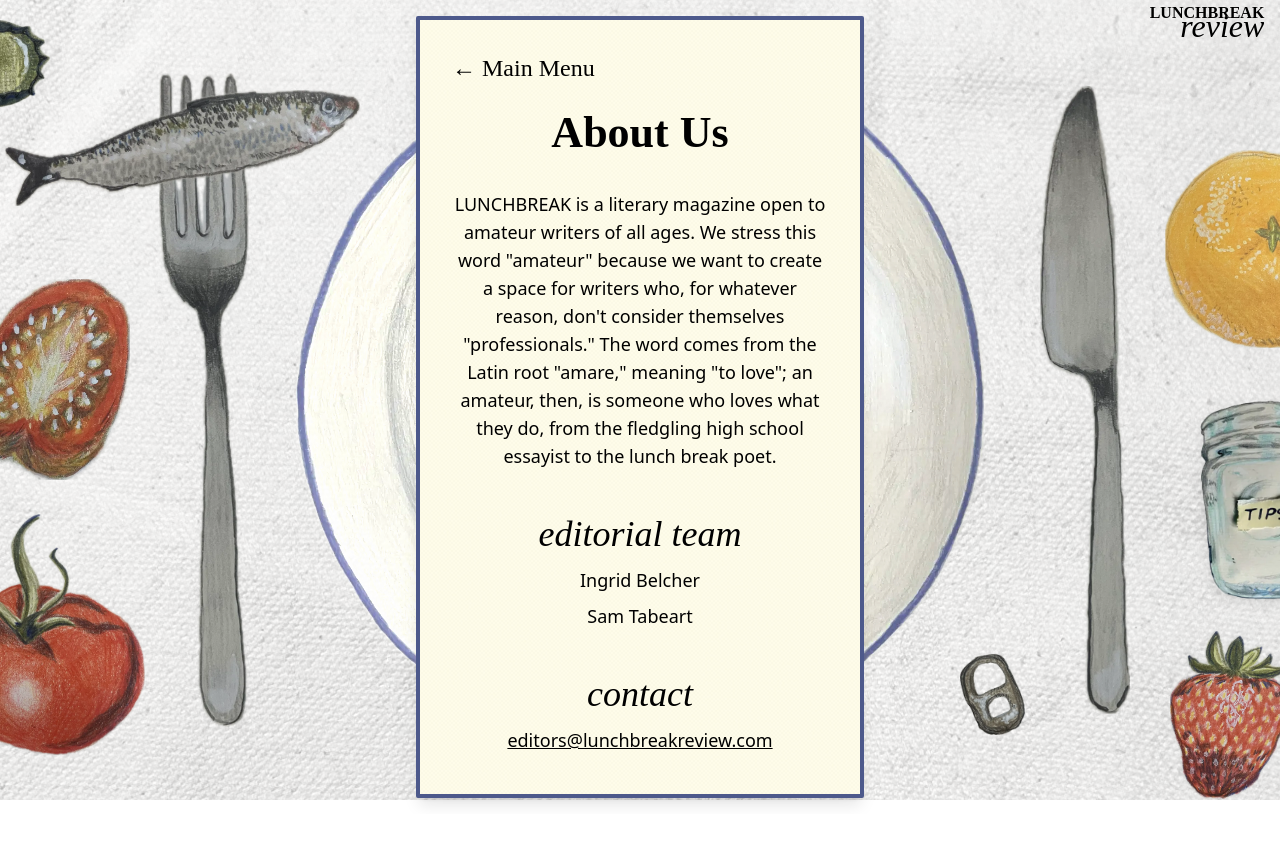
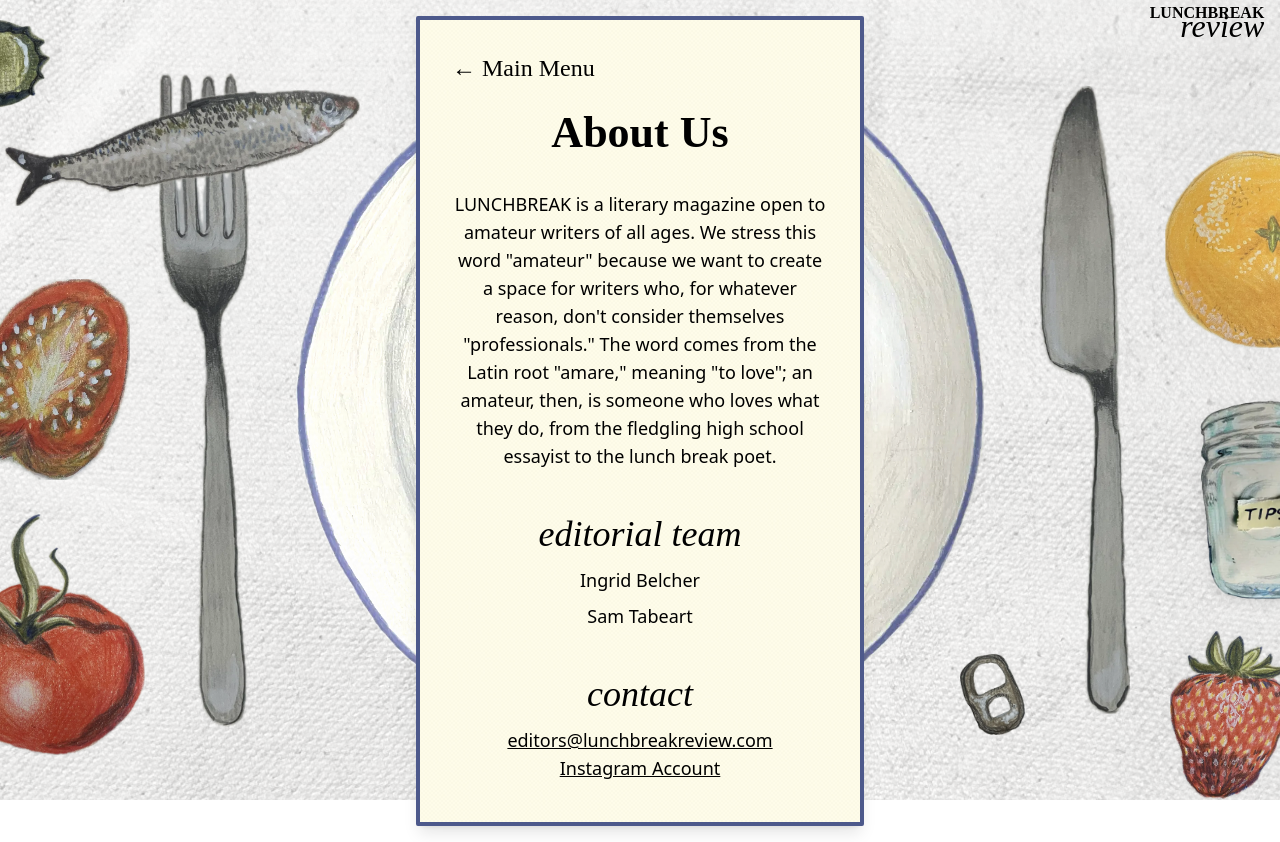
Before and after one commit to stabeart/lunch-break, a React (Vite) app: page /about in a window 1280 px wide. Before the commit the page ends 814 px from the top, so only its background shows below. Built offline with nearby package versions, Linux system fonts and the light colour scheme; the HTML template or start-up script is replaced by a standard one.

Commit message:
updated contact links

```diff
--- a/src/components/About.jsx
+++ b/src/components/About.jsx
@@ -29,7 +29,12 @@ const About = () => {
                 className="hover:opacity-30 transition-opacity underline"
               >
                 editors@lunchbreakreview.com
-              </a></p>
+              </a> <br></br>
+              <a
+                href="https://www.instagram.com/lunchbreak_review/"
+                className="hover:opacity-30 transition-opacity underline"
+              >
+                Instagram Account  </a></p>
           </div>
         </div>
       </div>
--- a/src/components/Submissions.jsx
+++ b/src/components/Submissions.jsx
@@ -16,10 +16,10 @@ const Submissions = () => {
               </p>
               <p>
               We accept submissions by email at <a
-                href="mailto:editors@lunchbreakreview.com"
+                href="mailto:submissions@lunchbreakreview.com"
                 className="hover:opacity-30 transition-opacity underline"
               >
-                editors@lunchbreakreview.com
+                submissions@lunchbreakreview.com
               </a>. Our editors are
               happy to provide feedback on submissions. Please let us know whether you would like feedback with your
               submission.
```
